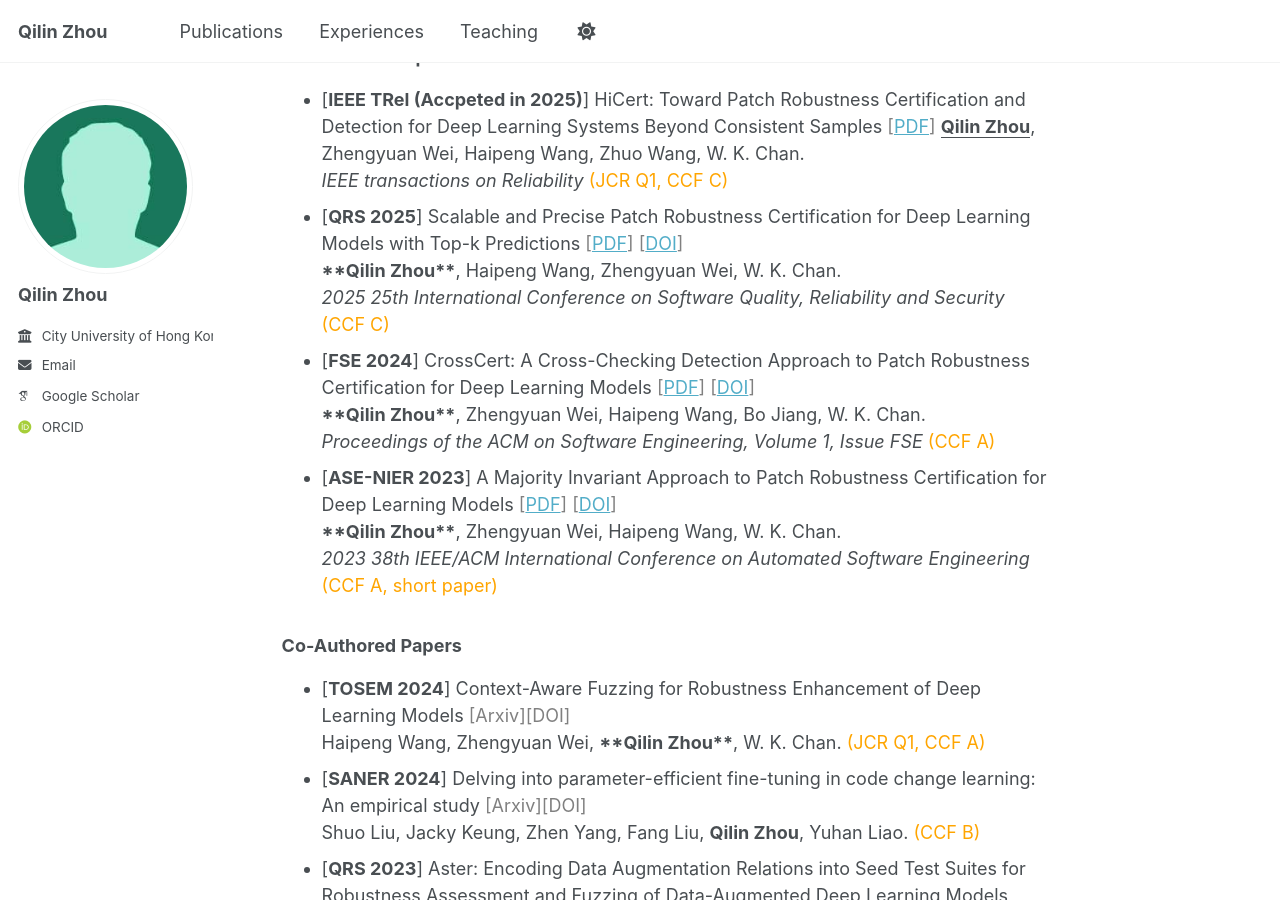
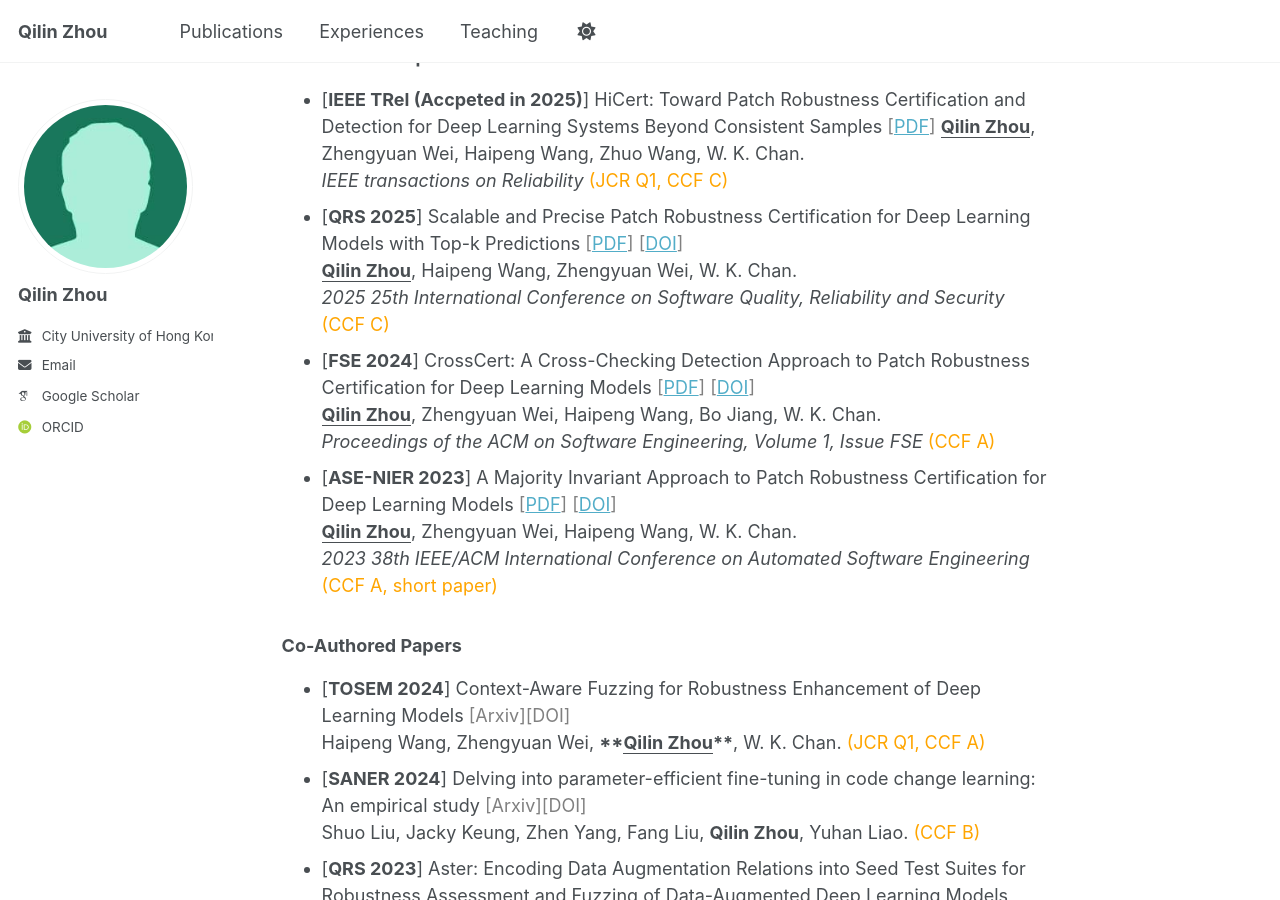
Before and after one commit to qilin-zhou/qilin-zhou.github.io, a Jekyll site: the page built from _pages/about.md, in a window 1280 px wide and 900 px high, scrolled down 391 px. Built offline with Jekyll 4.4.1, drawn with Linux system fonts in a browser that asks for light colours; some web fonts are replaced; a script bundle is joined from its source files by our own code; library files that are not in the unit come from our copies; some of the changed lines change nothing that is shown.

Commit message:
Update about.md

```diff
--- a/_pages/about.md
+++ b/_pages/about.md
@@ -18,18 +18,18 @@ Publications
   **<ins>Qilin Zhou</ins>**, Zhengyuan Wei, Haipeng Wang, Zhuo Wang, W. K. Chan.
 _IEEE transactions on Reliability_ <span style="color: Orange;"> (JCR Q1, CCF C)</span>
 - [**QRS 2025**] Scalable and Precise Patch Robustness Certification for Deep Learning Models with Top-k Predictions   <span style="color: grey;"> [[PDF](https://arxiv.org/abs/2507.23335)] [[DOI](https://doi.org/10.1109/QRS65678.2025.00030)] </span>
-  __**Qilin Zhou**__, Haipeng Wang, Zhengyuan Wei, W. K. Chan.
+  **<ins>Qilin Zhou</ins>**, Haipeng Wang, Zhengyuan Wei, W. K. Chan.
   _2025 25th International Conference on Software Quality, Reliability and Security_ <span style="color: Orange;"> (CCF C)</span>
 - [**FSE 2024**] CrossCert: A Cross-Checking Detection Approach to Patch Robustness Certification for Deep Learning Models    <span style="color: grey;">[[PDF](https://arxiv.org/abs/2405.07668)] [[DOI](https://doi.org/10.1145/3660827)]</span>
-  __**Qilin Zhou**__, Zhengyuan Wei, Haipeng Wang, Bo Jiang, W. K. Chan.
+  **<ins>Qilin Zhou</ins>**, Zhengyuan Wei, Haipeng Wang, Bo Jiang, W. K. Chan.
   _Proceedings of the ACM on Software Engineering, Volume 1, Issue FSE_ <span style="color: Orange;"> (CCF A)</span>
 - [**ASE-NIER 2023**] A Majority Invariant Approach to Patch Robustness Certification for Deep Learning Models  <span style="color: grey;">[[PDF](https://arxiv.org/abs/2308.00452)] [[DOI](https://doi.org/10.1109/ASE56229.2023.00137)]</span>
-  __**Qilin Zhou**__, Zhengyuan Wei, Haipeng Wang, W. K. Chan.
+  **<ins>Qilin Zhou</ins>**, Zhengyuan Wei, Haipeng Wang, W. K. Chan.
   _2023 38th IEEE/ACM International Conference on Automated Software Engineering_ <span style="color: Orange;"> (CCF A, short paper)</span>
 
 ### Co-Authored Papers
 - [**TOSEM 2024**] Context-Aware Fuzzing for Robustness Enhancement of Deep Learning Models <span style="color: grey;">[Arxiv][DOI]</span>
-  Haipeng Wang, Zhengyuan Wei, __**Qilin Zhou**__, W. K. Chan. <span style="color: Orange;"> (JCR Q1, CCF A)</span>
+  Haipeng Wang, Zhengyuan Wei, __**<ins>Qilin Zhou</ins>**__, W. K. Chan. <span style="color: Orange;"> (JCR Q1, CCF A)</span>
 - [**SANER 2024**] Delving into parameter-efficient fine-tuning in code change learning: An empirical study <span style="color: grey;">[Arxiv][DOI]</span>
   Shuo Liu, Jacky Keung, Zhen Yang, Fang Liu, __Qilin Zhou__, Yuhan Liao. <span style="color: Orange;"> (CCF B)</span>
 - [**QRS 2023**] Aster: Encoding Data Augmentation Relations into Seed Test Suites for Robustness Assessment and Fuzzing of Data-Augmented Deep Learning Models <span style="color: grey;">[Arxiv][DOI]</span>
```
